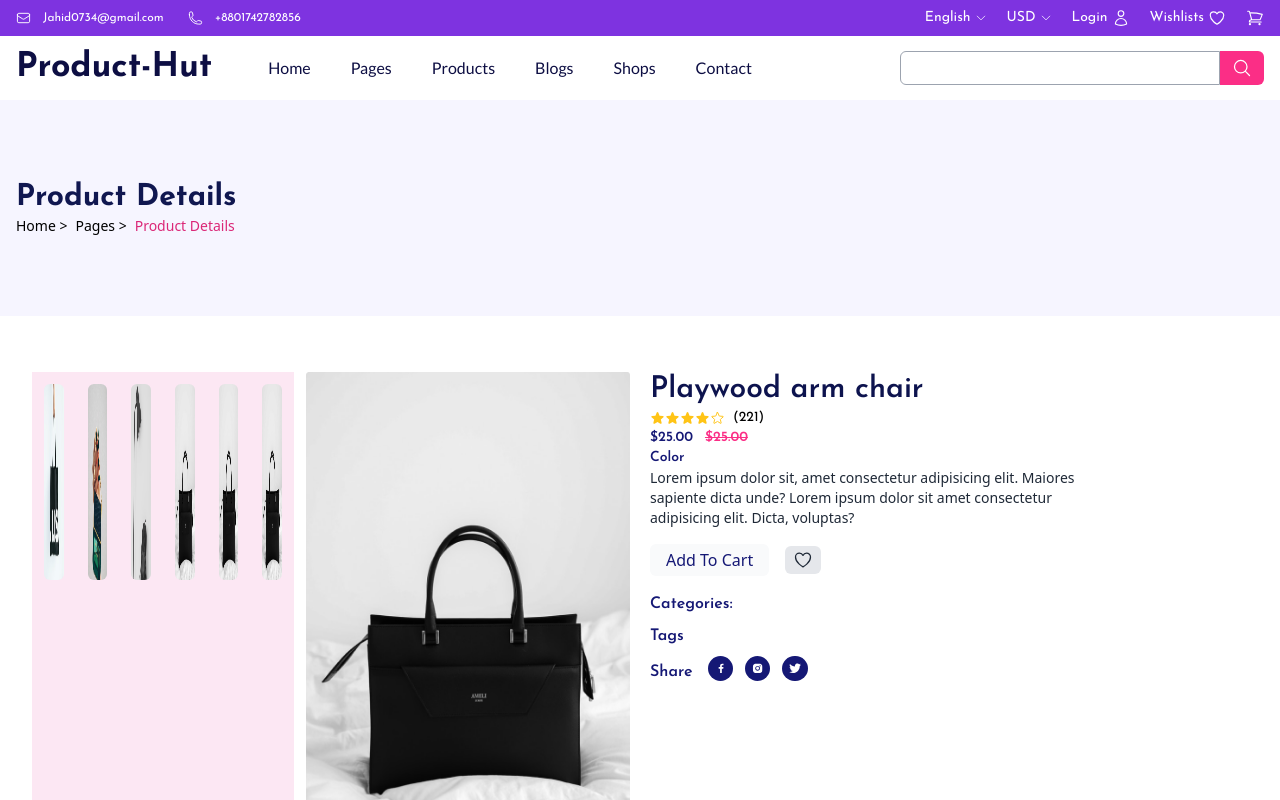
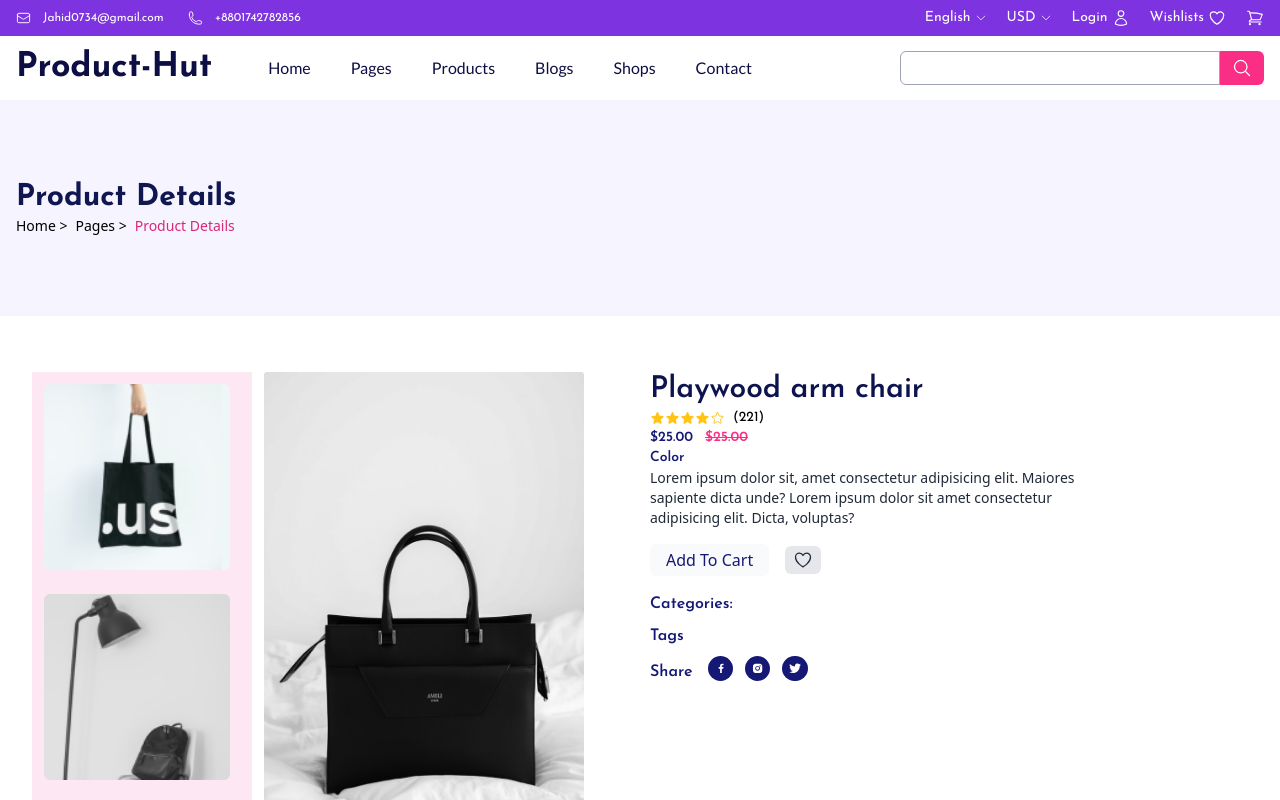
Before and after one commit to Hasan0734/product-hut, a Next.js app: page /product/1 in a window 1280 px wide. Built offline with nearby package versions, Linux system fonts and the light colour scheme.

Commit message:
added product detail page

```diff
--- a/pages/product/[productId].tsx
+++ b/pages/product/[productId].tsx
@@ -1,11 +1,12 @@
 import { HeartIcon } from '@heroicons/react/24/outline';
 import Link from 'next/link';
-import React from 'react';
+import React, { useState } from 'react';
 import Rating from '../../components/Filter/Rating';
 import Layout from '../../components/Layout/Layout';
 import PageLocation from '../../components/PageLocation/PageLocation';
 
 const index = () => {
+    const [image, setImage] = useState("/assets/product/Rectangle 138.png")
     return (
         <Layout>
 
@@ -35,34 +36,28 @@ const index = () => {
                             <div className='grid grid-cols-1  md:grid-cols-2 gap-5'>
                                 <div className='flex flex-col md:flex-row gap-3'>
                                     <div className='h-full md:h-[450px] bg-pink-100 w-full
-                                    md:w-[280px] md:overflow-y-scroll  overflow-x-scroll
-                                     scrollbar-thin scrollbar-track-slate-800 scrollbar-thumb-slate-100'>
+                                    md:w-[220px] overflow-y-scroll md:overflow-y-scroll
+                                     overflow-x-hidden md:overflow-x-scroll  scrollbar-thin scrollbar-track-[#cfc1ff76]
+                                      scrollbar-thumb-[#fe78e188] scrollbar-rounded-md
+                                    '>
 
-                                        <div className='flex flex-row'>
-                                            <div className='w-[270px] h-[220px] p-3 flex-auto'>
-                                                <img className='w-full h-full rounded-md' src="/assets/product/Rectangle 134.png" alt="product images" />
+                                        <div className='flex  md:flex-col flex-row w-full overflow-y-scroll md:overflow-y-auto'>
+                                            <div className='min-w-[210px] max-w-[210px] h-[210px] p-3 flex-shrink-2'>
+                                                <img onClick={() => setImage("/assets/product/Rectangle 134.png")} className='w-full h-full rounded-md' src="/assets/product/Rectangle 134.png" alt="product images" />
                                             </div>
-                                            <div className='w-[270px] h-[220px] p-3'>
-                                                <img className='w-full h-full rounded-md' src="/assets/product/Rectangle 137.png" alt="product images" />
+                                            <div className='min-w-[210px] max-w-[210px] h-[210px] p-3 flex-shrink-2'>
+                                                <img onClick={() => setImage("/assets/product/Rectangle 136.png")} className='w-full h-full rounded-md' src="/assets/product/Rectangle 136.png" alt="product images" />
                                             </div>
-                                            <div className='w-[270px] h-[220px] p-3'>
-                                                <img className='w-full h-full rounded-md' src="/assets/product/Rectangle 136.png" alt="product images" />
+                                            <div className='min-w-[210px] max-w-[210px] h-[210px] p-3 flex-shrink-2'>
+                                                <img onClick={() => setImage("/assets/product/Rectangle 137.png")} className='w-full h-full rounded-md' src="/assets/product/Rectangle 137.png" alt="product images" />
                                             </div>
-                                            <div className='w-[270px] h-[220px] p-3'>
-                                                <img className='w-full h-full rounded-md' src="/assets/product/Rectangle 138.png" alt="product images" />
-                                            </div>
-                                            <div className='w-[270px] h-[220px] p-3'>
-                                                <img className='w-full h-full rounded-md' src="/assets/product/Rectangle 138.png" alt="product images" />
-                                            </div>
-                                            <div className='w-[270px] h-[220px] p-3'>
-                                                <img className='w-full h-full rounded-md' src="/assets/product/Rectangle 138.png" alt="product images" />
-                                            </div>
-                                       </div>
+
+                                        </div>
 
 
                                     </div>
-                                    <div className='h-[350px] md:h-[450px]'>
-                                        <img className='w-full h-full' src="/assets/product/Rectangle 138.png" alt="product images" />
+                                    <div className='h-[350px] md:h-[450px] w-full sm:w-[320px]'>
+                                        <img className='w-full h-full' src={image} alt="product images" />
                                     </div>
                                 </div>
                                 <div>
--- a/tailwind.config.js
+++ b/tailwind.config.js
@@ -10,7 +10,7 @@ module.exports = {
   },
   plugins: [
     require("daisyui"),
-    require("tailwind-scrollbar"),
+    require("tailwind-scrollbar")({ nocompatible: true }),
     require("tailwind-scrollbar-hide"),
   ],
 };
```
